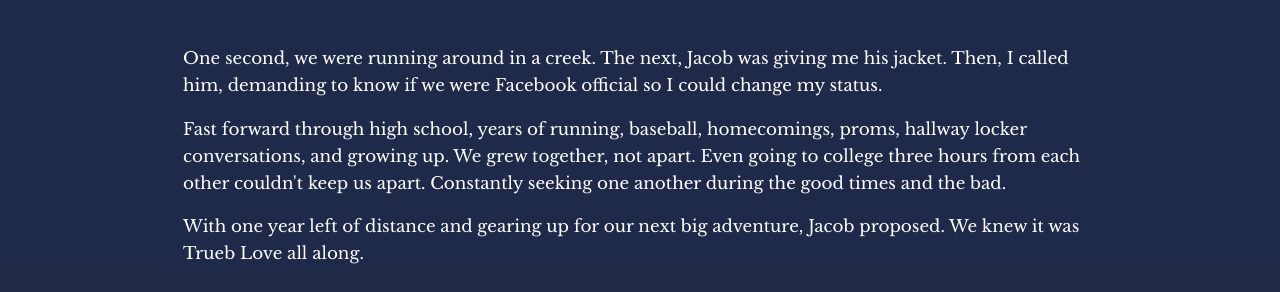
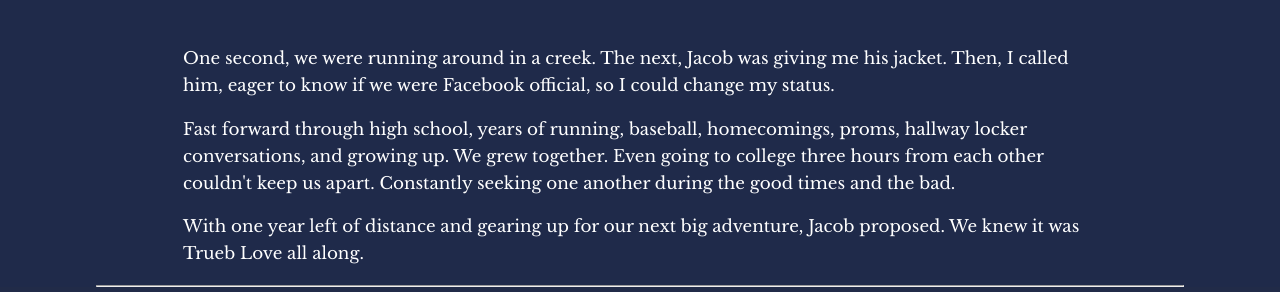
Before and after one commit to trueb2/trueblove-react, a React (Create React App) app: page / in a window 1280 px wide. Shown: the part 1267-1559 px from the top of the page. Built offline with nearby package versions, Linux system fonts and the light colour scheme.

Commit message:
slight story changes

```diff
--- a/src/App.js
+++ b/src/App.js
@@ -101,7 +101,7 @@ class App extends Component {
                                 <span className='story'>
                                     One second, we were running around in a creek.
                                     The next, Jacob was giving me his jacket.
-                                    Then, I called him, demanding to know if we were Facebook official so I could
+                                    Then, I called him, eager to know if we were Facebook official, so I could
                                     change my status.
                                 </span>
                             </p>
@@ -109,7 +109,7 @@ class App extends Component {
                             <p>
                                 <span className="story">
                                     Fast forward through high school, years of running, baseball, homecomings, proms,
-                                    hallway locker conversations, and growing up. We grew together, not apart.
+                                    hallway locker conversations, and growing up. We grew together.
                                     Even going to college three hours from each other couldn't keep us apart.
                                     Constantly seeking one another during the good times and the bad.
                                 </span>
@@ -121,6 +121,7 @@ class App extends Component {
                                 </span>
                             </p>
                         </div>
+                        <hr/>
                     </div>
                 </TabPanel>
                 {/*<TabPanel>*/}
```
